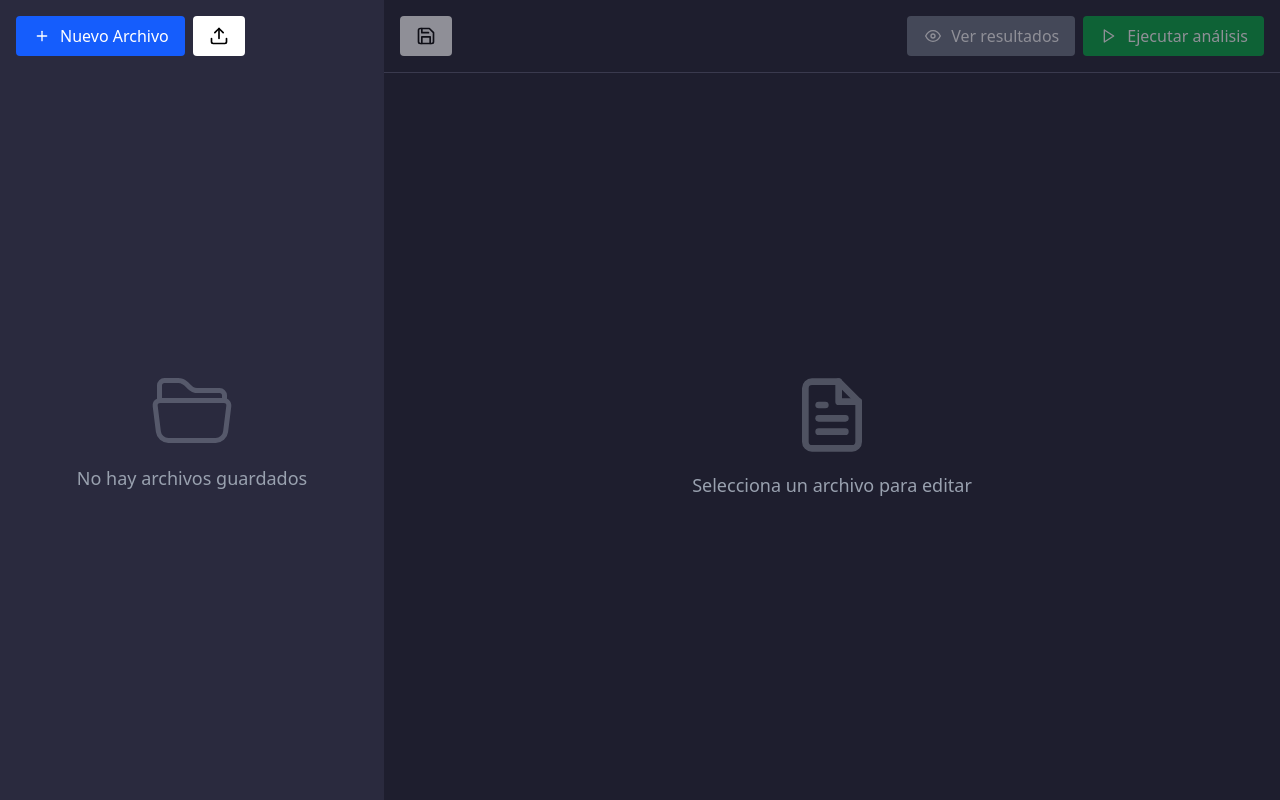
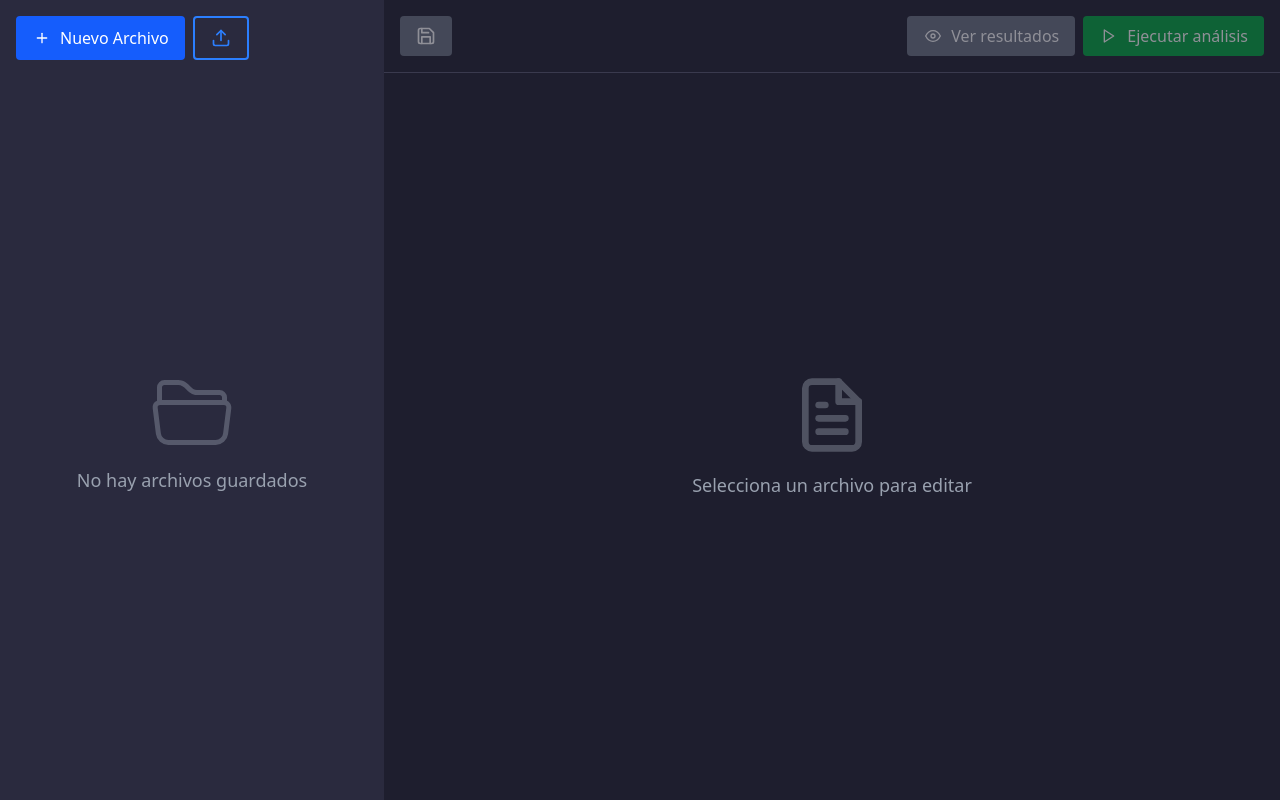
Before and after one commit to YonierVasquezMarin/complexity-analyzer-web, a React (Vite) app: page / in a window 1280 px wide. Built offline with nearby package versions, Linux system fonts and the light colour scheme.

Commit message:
feat(button): add 'blue-outline' variant to ButtonComponent and update variant usage in ControlsForCodeEditorSpecificComponent and ControlsForFilesSpecificComponent

```diff
--- a/src/shared/ButtonComponent.tsx
+++ b/src/shared/ButtonComponent.tsx
@@ -1,6 +1,6 @@
 import { cloneElement, isValidElement, useRef, type ReactNode, type ChangeEvent } from 'react';
 
-export type ButtonVariant = 'default' | 'primary' | 'secondary' | 'danger' | 'success' | 'outline' | 'ghost';
+export type ButtonVariant = 'default' | 'primary' | 'secondary' | 'danger' | 'success' | 'outline' | 'ghost' | 'blue-outline';
 export type ButtonSize = 'sm' | 'md' | 'lg' | 'xl';
 
 export interface ButtonComponentProps {
@@ -26,6 +26,7 @@ const variantStyles: Record<ButtonVariant, string> = {
   success: 'bg-green-600 hover:bg-green-700 text-white',
   outline: 'bg-transparent border-2 border-gray-600 hover:border-gray-700 text-gray-300 hover:text-white',
   ghost: 'bg-transparent hover:bg-[#4a4a5e] text-white',
+  'blue-outline': 'bg-transparent border-2 border-blue-500 hover:border-blue-400 text-blue-500 hover:text-blue-400',
 };
 
 const sizeStyles: Record<ButtonSize, string> = {
@@ -82,6 +83,7 @@ function ButtonComponent({
   const variantStyle = variantStyles[variant];
   const sizeStyle = sizeStyles[size];
   const iconSizeStyle = iconSizeStyles[size];
+  const iconColorStyle = variant === 'blue-outline' ? 'text-blue-500' : '';
 
   // Si solo hay un icono (sin label ni rightIcon), ajustar el padding y remover gap
   const isIconOnly = !label && !rightIcon && leftIcon;
@@ -134,17 +136,17 @@ function ButtonComponent({
         {leftIcon && (
           isIconOnly && isValidElement(leftIcon) ? (
             cloneElement(leftIcon, {
-              className: `${iconSizeStyle} ${(leftIcon.props as { className?: string })?.className || ''}`.trim(),
+              className: `${iconSizeStyle} ${iconColorStyle} ${(leftIcon.props as { className?: string })?.className || ''}`.trim(),
             } as any)
           ) : (
-            <span className={`${iconSizeStyle} inline-flex items-center justify-center`}>
+            <span className={`${iconSizeStyle} ${iconColorStyle} inline-flex items-center justify-center`}>
               {leftIcon}
             </span>
           )
         )}
         {label && <span>{label}</span>}
         {rightIcon && (
-          <span className={iconSizeStyle}>
+          <span className={`${iconSizeStyle} ${iconColorStyle}`}>
             {rightIcon}
           </span>
         )}
--- a/src/specific-components/ControlsForCodeEditorSpecificComponent.tsx
+++ b/src/specific-components/ControlsForCodeEditorSpecificComponent.tsx
@@ -41,7 +41,7 @@ function ControlsForCodeEditorSpecificComponent() {
         <ButtonComponent
           leftIcon={<FiSave />}
           onClick={handleSave}
-          variant="default"
+          variant="secondary"
           size="md"
           disabled={!selectedItem}
         />
--- a/src/specific-components/ControlsForFilesSpecificComponent.tsx
+++ b/src/specific-components/ControlsForFilesSpecificComponent.tsx
@@ -123,7 +123,7 @@ function ControlsForFilesSpecificComponent() {
       <ButtonComponent
         leftIcon={<FiUpload />}
         onClick={() => {}}
-        variant="default"
+        variant="blue-outline"
         size="md"
         accept=".txt"
         multiple={true}
```
